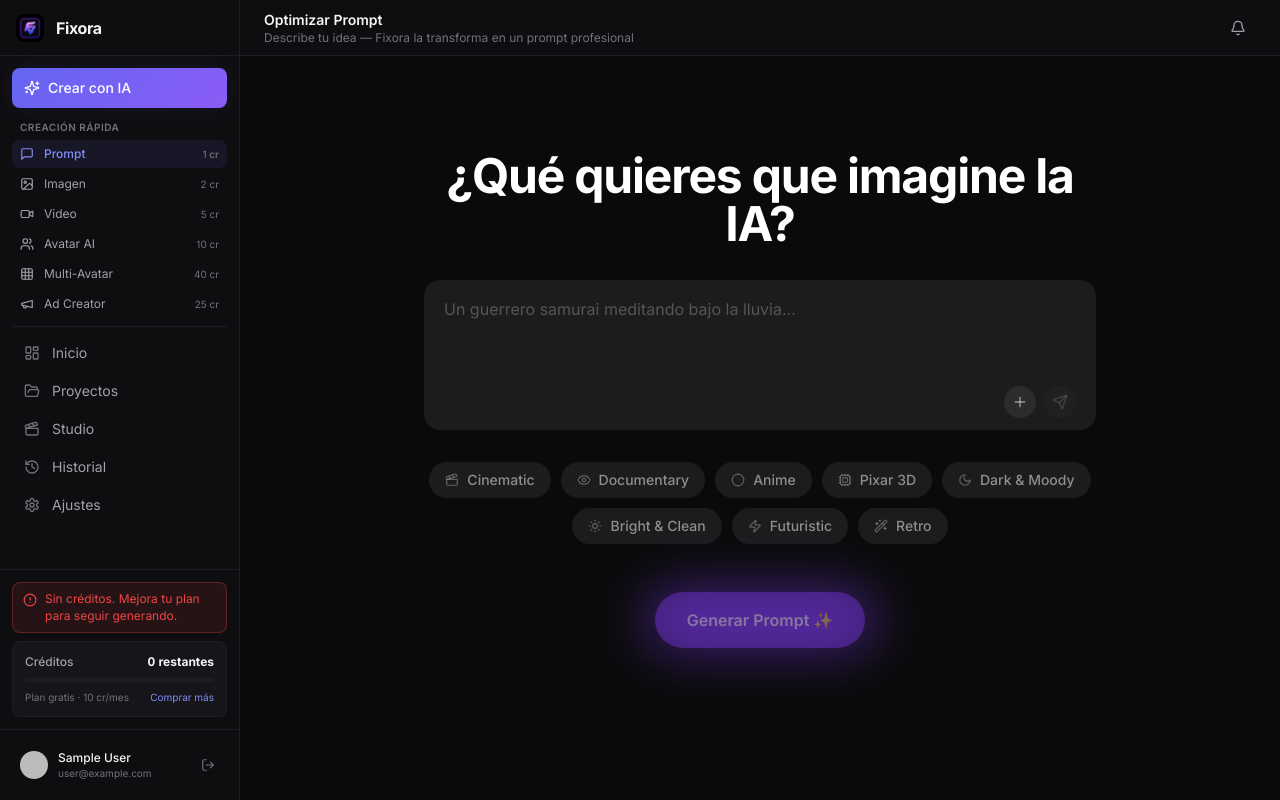
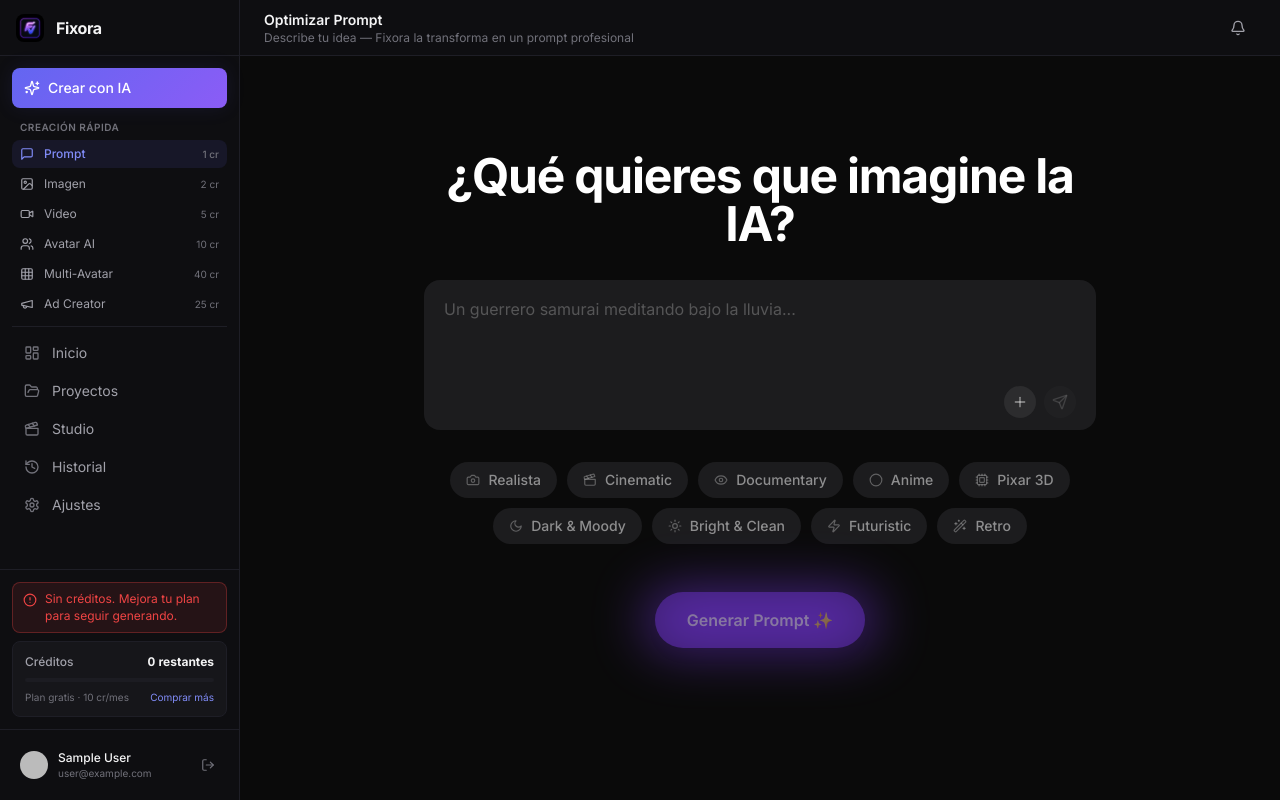
Before and after one commit to fixoraoficialai-max/fixora, a Next.js app: page /create/prompt in a window 1280 px wide. Built offline with nearby package versions, Linux system fonts and the light colour scheme; no server answers; the database is empty; sample sign-in values are in the browser's storage.

Commit message:
feat: add Realista style chip to prompt page

```diff
--- a/src/app/(dashboard)/create/prompt/page.tsx
+++ b/src/app/(dashboard)/create/prompt/page.tsx
@@ -17,6 +17,7 @@ import {
   Zap,
   Circle,
   Eye,
+  Camera,
 } from "lucide-react";
 import { useTranslations } from "next-intl";
 import { TopBar } from "@/components/layout/TopBar";
@@ -34,6 +35,7 @@ import {
 import { PROMPT_STYLES } from "@/lib/prompt-constants";
 
 const STYLE_ICONS: Record<string, React.ReactNode> = {
+  Realista:       <Camera className="h-3.5 w-3.5" />,
   Cinematic:      <Clapperboard className="h-3.5 w-3.5" />,
   Documentary:    <Eye className="h-3.5 w-3.5" />,
   Anime:          <Circle className="h-3.5 w-3.5" />,
--- a/src/lib/prompt-constants.ts
+++ b/src/lib/prompt-constants.ts
@@ -7,6 +7,7 @@
  */
 
 export const PROMPT_STYLES = [
+  "Realista",
   "Cinematic",
   "Documentary",
   "Anime",
```
